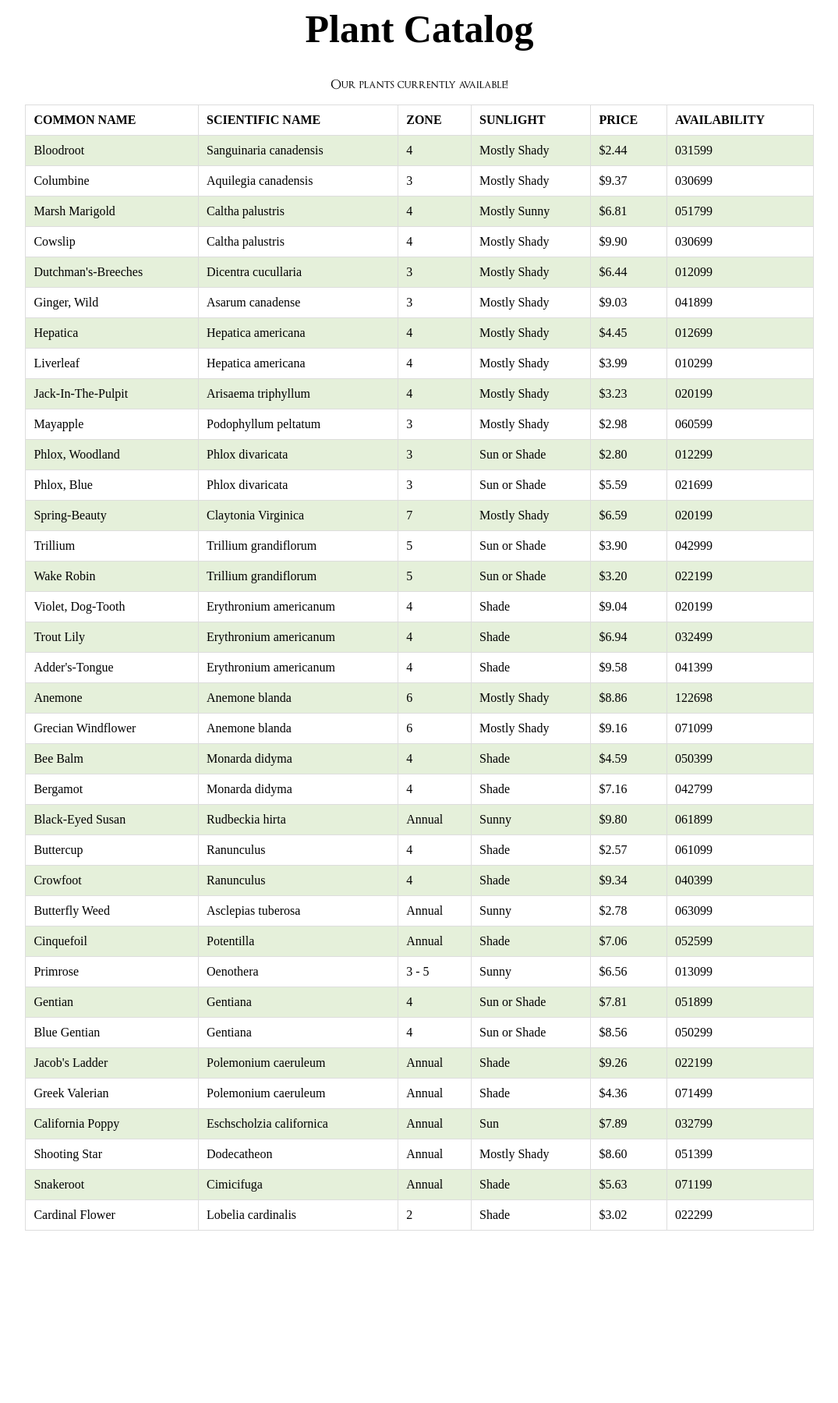
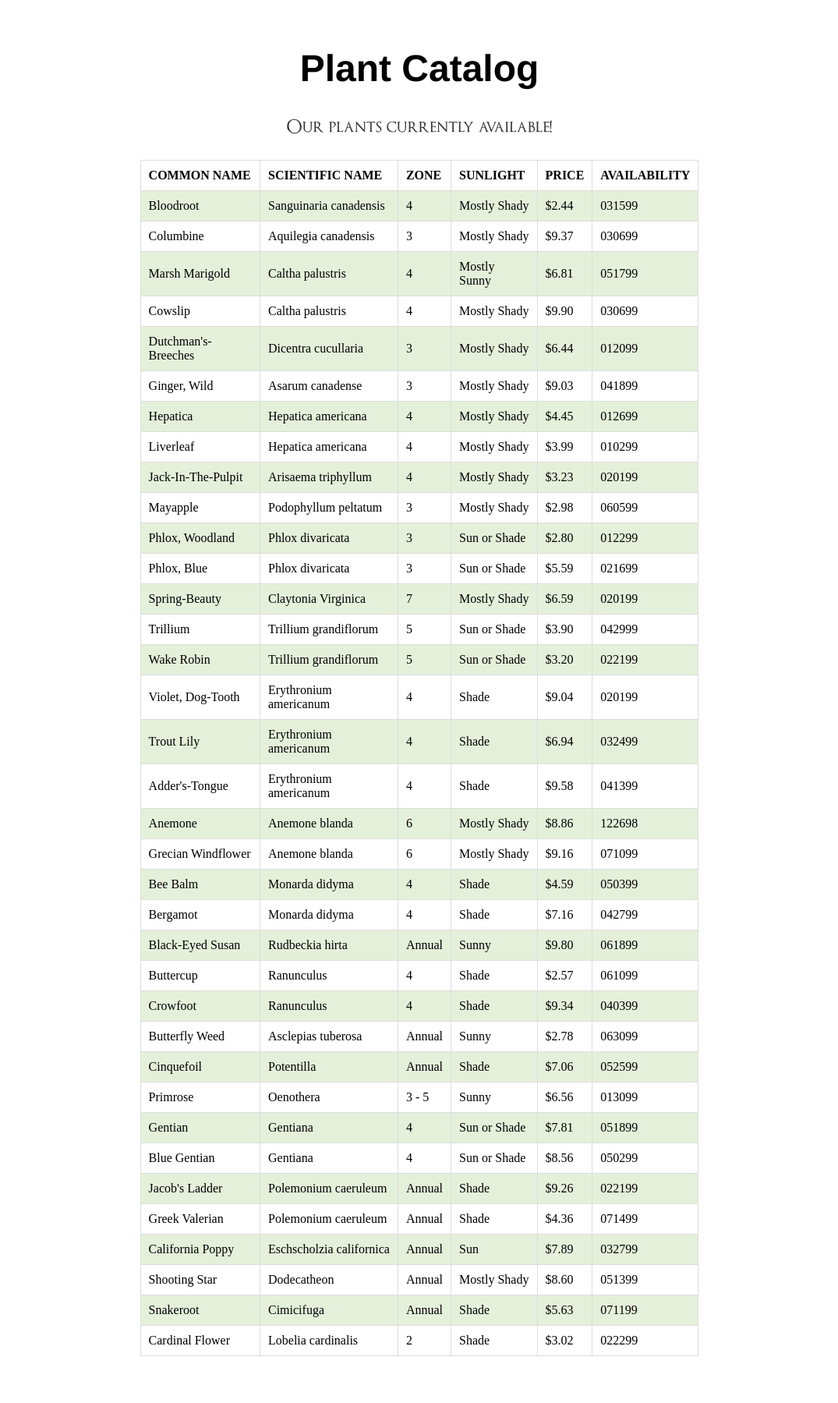
Before and after one commit to jayceechapman/jayceechapman.github.io, a Jekyll site: the page homework/homework3.html, which Jekyll copies as it is, in a window 1280 px wide. Shown: the whole page at 78% size, without its empty margins (102-1177 px from the left). Built offline with Jekyll 4.4.1, drawn with Linux system fonts in a browser that asks for light colours; before the commit the page ends 1586 px from its top, so only the background shows below that.

Commit message:
Update homework3.html

```diff
--- a/homework/homework3.html
+++ b/homework/homework3.html
@@ -48,7 +48,7 @@
                         }
                     </style>
       <title>Transformation 1</title>
-      <link rel="stylesheet" type="test/css" href="https://jayceechapman.github.io/css/main.css">
+      <link rel="stylesheet" type="text/css" href="https://jayceechapman.github.io/css/main.css"/>
    </head>
    <body>
       <center>
```
